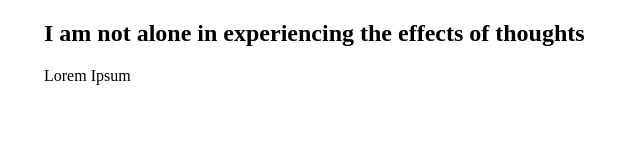
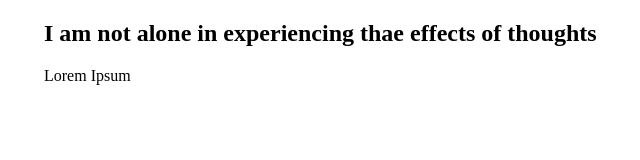
Before and after one commit to SenkiJun/SenkiJun.github.io, a plain HTML site: page index.html in a window 1280 px wide. Shown: the full height of the page, 116-756 px from the left. Drawn offline with Linux system fonts and the light colour scheme.

Commit message:
Update index.html

```diff
--- a/index.html
+++ b/index.html
@@ -196,7 +196,7 @@
 <body>
 <div id="content" class="content">
 <div id="outline-container-orga4aabdc" class="outline-2">
-<h2 id="orga4aabdc">I am not alone in experiencing the effects of thoughts</h2>
+<h2 id="orga4aabdc">I am not alone in experiencing thae effects of thoughts</h2>
 <div class="outline-text-2" id="text-orga4aabdc">
 <p>
 Lorem Ipsum
```
